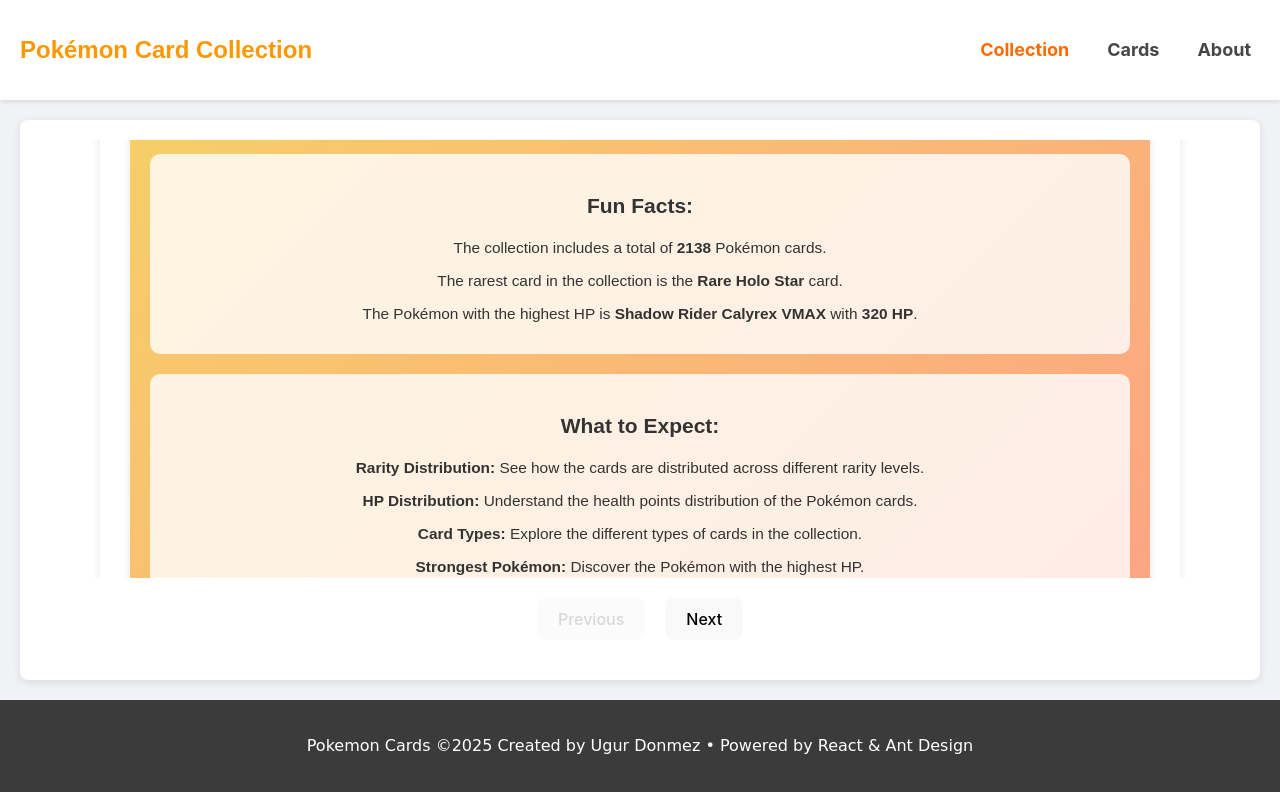
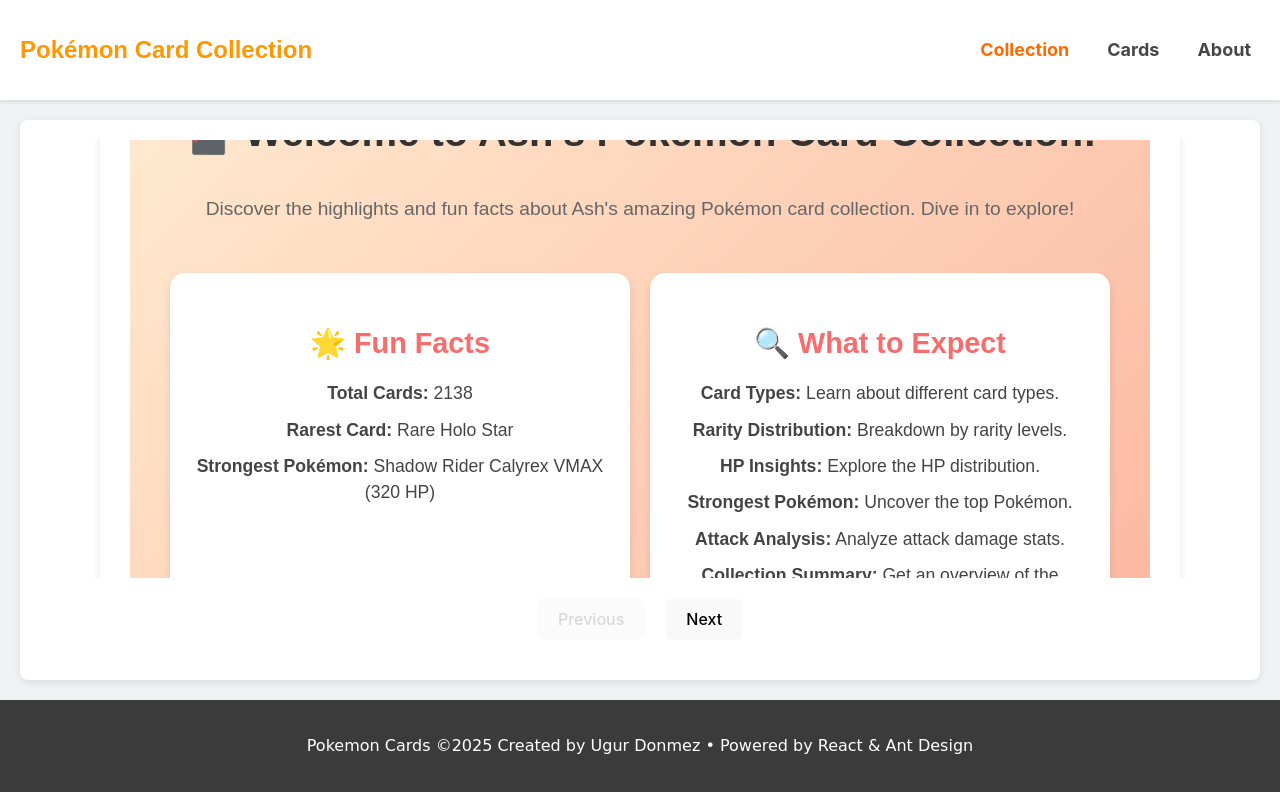
Before and after one commit to ugurdonmez/pokemon-card-collection, a React (Vite) app: page /pokemon-card-collection/summary in a window 1280 px wide. Shown: the top 792 px of the page. Built offline with nearby package versions, Linux system fonts and the light colour scheme.

Commit message:
fix: intro section page

```diff
--- a/src/components/SummaryPage.tsx
+++ b/src/components/SummaryPage.tsx
@@ -24,7 +24,7 @@
 }
 
 // Define Sections
-const sections = ['intro', 'rarity', 'hp', 'type', 'strongest', 'damage', 'collectionSize', 'pokemonTypes', 'hpBoxplot'];
+const sections = ['intro', 'type', 'rarity', 'hp', 'strongest', 'damage', 'collectionSize', 'pokemonTypes', 'hpBoxplot'];
 
 const SummaryPage: React.FC = () => {
   const navigate = useNavigate();
@@ -121,13 +121,13 @@
       text: <IntroSection totalCards={totalCards} rarityCounts={rarityCounts} strongestPokemons={strongestPokemons} />,
     },
     {
+      text: <CardTypesSection typeCounts={typeCounts} />,
+    },
+    {
       text: <RaritySection rarityCounts={rarityCounts} />,
     },
     {
       text: <HPDistributionSection hpBuckets={hpBuckets} />,
-    },
-    {
-      text: <CardTypesSection typeCounts={typeCounts} />,
     },
     {
       text: <StrongestPokemonSection strongestPokemons={strongestPokemons} />,
--- a/src/components/sections/IntroSection.css
+++ b/src/components/sections/IntroSection.css
@@ -1,64 +1,70 @@
 .intro-section {
-  background: linear-gradient(135deg, #f6d365 0%, #fda085 100%);
+  display: flex;
+  flex-direction: column;
+  align-items: center;
+  padding: 40px;
+  background: linear-gradient(135deg, #ffecd2, #fcb69f);
+  color: #444;
+  font-family: 'Poppins', sans-serif;
+}
+
+.intro-header {
+  text-align: center;
+  margin-bottom: 30px;
+}
+
+.intro-title {
+  font-size: 2.5rem;
+  font-weight: bold;
+  color: #333;
+}
+
+.intro-description {
+  font-size: 1.2rem;
+  margin-top: 10px;
+  color: #666;
+}
+
+.intro-content {
+  display: grid;
+  grid-template-columns: 1fr 1fr;
+  gap: 20px;
+  max-width: 1200px;
+  width: 100%;
+}
+
+.card {
+  background: white;
   padding: 20px;
   border-radius: 15px;
   box-shadow: 0 4px 8px rgba(0, 0, 0, 0.1);
-  color: #333;
-  font-family: 'Arial', sans-serif;
   animation: fadeIn 1s ease-in-out;
+  transition: transform 0.2s, box-shadow 0.2s;
 }
 
-.intro-title {
-  font-size: 2.5em;
-  text-align: center;
-  margin-bottom: 20px;
-  color: #fff;
-  text-shadow: 2px 2px 4px rgba(0, 0, 0, 0.3);
+.card:hover {
+  transform: translateY(-5px);
+  box-shadow: 0 8px 16px rgba(0, 0, 0, 0.2);
 }
 
-.intro-text {
-  font-size: 1.2em;
-  margin-bottom: 20px;
-  color: #fff;
+.card h3 {
+  font-size: 1.8rem;
+  margin-bottom: 15px;
+  color: #f76c6c;
 }
 
-.fun-facts, .what-to-expect {
-  background: rgba(255, 255, 255, 0.8);
-  padding: 15px;
-  border-radius: 10px;
-  margin-bottom: 20px;
-}
-
-.fun-facts h3, .what-to-expect h3 {
-  font-size: 1.5em;
-  margin-bottom: 10px;
-  color: #333;
-}
-
-.fun-facts ul, .what-to-expect ul {
+.card ul {
   list-style-type: none;
   padding: 0;
 }
 
-.fun-facts li, .what-to-expect li {
-  font-size: 1.1em;
+.card li {
+  font-size: 1.1rem;
   margin-bottom: 10px;
-  color: #333;
 }
 
-.intro-footer {
-  font-size: 1.2em;
-  text-align: center;
-  color: #fff;
-}
-
-@keyframes fadeIn {
-  from {
-    opacity: 0;
-    transform: translateY(-10px);
-  }
-  to {
-    opacity: 1;
-    transform: translateY(0);
+@media (max-width: 768px) {
+  .intro-content {
+    grid-template-columns: 1fr;
   }
 }
--- a/src/components/sections/IntroSection.tsx
+++ b/src/components/sections/IntroSection.tsx
@@ -13,30 +13,35 @@
 
   return (
     <div className="intro-section">
+      <div className="intro-header">
         <h2 className="intro-title">🎴 Welcome to Ash’s Pokémon Card Collection!</h2>
-      <p className="intro-text">
-        Welcome to the ultimate breakdown of Ash's Pokémon card collection! Here, you'll find detailed insights and fun facts about the cards Ash has collected over the years.
+        <p className="intro-description">
+          Discover the highlights and fun facts about Ash's amazing Pokémon card collection. Dive in to explore!
         </p>
-      <div className="fun-facts">
-        <h3>Fun Facts:</h3>
+      </div>
+
+      <div className="intro-content">
+        <div className="card fun-facts">
+          <h3>🌟 Fun Facts</h3>
           <ul>
-          <li>The collection includes a total of <strong>{totalCards}</strong> Pokémon cards.</li>
-          <li>The rarest card in the collection is the <strong>{rarestCard}</strong> card.</li>
-          <li>The Pokémon with the highest HP is <strong>{strongestPokemon.name}</strong> with <strong>{strongestPokemon.hp} HP</strong>.</li>
+            <li><strong>Total Cards:</strong> {totalCards}</li>
+            <li><strong>Rarest Card:</strong> {rarestCard}</li>
+            <li><strong>Strongest Pokémon:</strong> {strongestPokemon.name} ({strongestPokemon.hp} HP)</li>
           </ul>
         </div>
-      <div className="what-to-expect">
-        <h3>What to Expect:</h3>
+
+        <div className="card what-to-expect">
+          <h3>🔍 What to Expect</h3>
           <ul>
-          <li><strong>Rarity Distribution:</strong> See how the cards are distributed across different rarity levels.</li>
-          <li><strong>HP Distribution:</strong> Understand the health points distribution of the Pokémon cards.</li>
-          <li><strong>Card Types:</strong> Explore the different types of cards in the collection.</li>
-          <li><strong>Strongest Pokémon:</strong> Discover the Pokémon with the highest HP.</li>
-          <li><strong>Attack Damage:</strong> Analyze the attack damage distribution of the Pokémon cards.</li>
-          <li><strong>Collection Summary:</strong> Get a summary of the entire collection.</li>
+            <li><strong>Card Types:</strong> Learn about different card types.</li>
+            <li><strong>Rarity Distribution:</strong> Breakdown by rarity levels.</li>
+            <li><strong>HP Insights:</strong> Explore the HP distribution.</li>
+            <li><strong>Strongest Pokémon:</strong> Uncover the top Pokémon.</li>
+            <li><strong>Attack Analysis:</strong> Analyze attack damage stats.</li>
+            <li><strong>Collection Summary:</strong> Get an overview of the collection.</li>
           </ul>
         </div>
-      <p className="intro-footer">Let's dive in and explore Ash's amazing Pokémon card collection!</p>
+      </div>
     </div>
   );
 };
```
Lines whose indentation alone changed are shown as unchanged.
